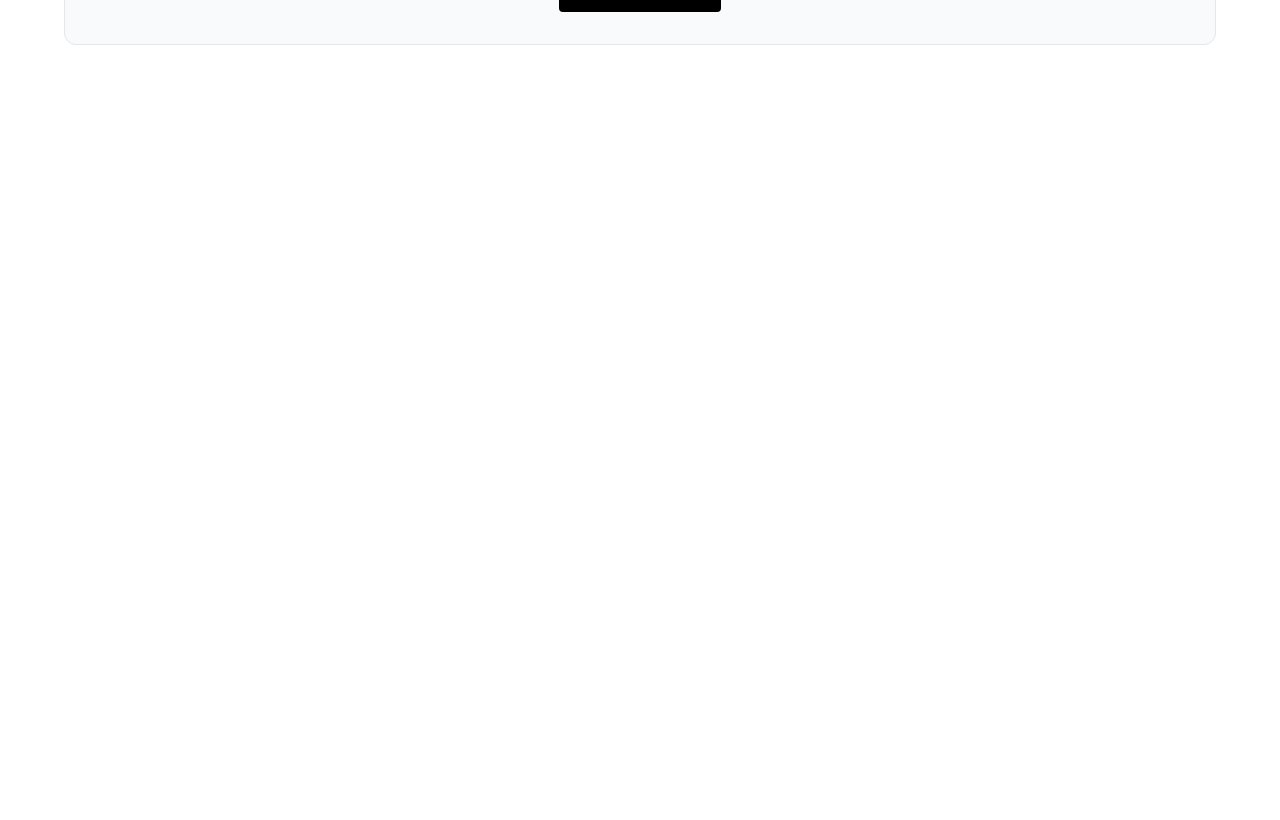
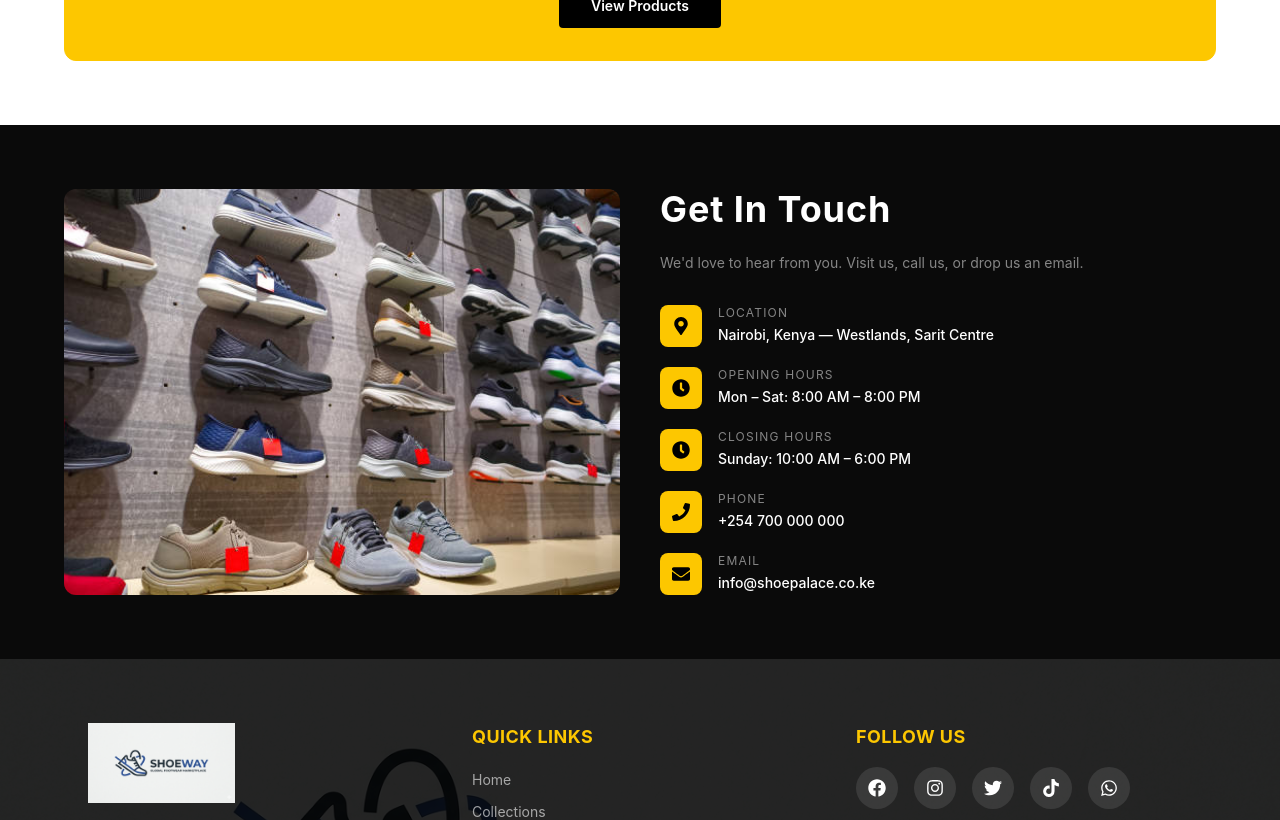
Before and after one commit to FrancisKarani14/shoepalace, a React (Vite) app: page / in a window 1280 px wide. Shown: the part 4240-5060 px from the top of the page. Before the commit the page ends 4349 px from the top, so only its background shows below. Built offline with nearby package versions, Linux system fonts and the light colour scheme.

Commit message:
creates the footer section

```diff
--- /dev/null
+++ b/src/components/ContactSection.jsx
@@ -0,0 +1,44 @@
+import { FaMapMarkerAlt, FaClock, FaPhone, FaEnvelope } from 'react-icons/fa'
+
+const details = [
+  { icon: FaMapMarkerAlt, label: 'Location', value: 'Nairobi, Kenya — Westlands, Sarit Centre' },
+  { icon: FaClock, label: 'Opening Hours', value: 'Mon – Sat: 8:00 AM – 8:00 PM' },
+  { icon: FaClock, label: 'Closing Hours', value: 'Sunday: 10:00 AM – 6:00 PM' },
+  { icon: FaPhone, label: 'Phone', value: '+254 700 000 000' },
+  { icon: FaEnvelope, label: 'Email', value: 'info@shoepalace.co.ke' },
+]
+
+export default function ContactSection() {
+  return (
+    <section className="bg-neutral-950 py-16 px-6">
+      <div className="max-w-6xl mx-auto flex flex-col md:flex-row gap-10 items-stretch">
+
+        {/* Image */}
+        <div className="flex-1 rounded-xl overflow-hidden">
+          <img src="/contact.png" alt="Contact" className="w-full h-full object-cover" />
+        </div>
+
+        {/* Details */}
+        <div className="flex-1 flex flex-col justify-center gap-6">
+          <h2 className="text-white text-4xl font-bold tracking-wide">Get In Touch</h2>
+          <p className="text-white/50 text-sm">We'd love to hear from you. Visit us, call us, or drop us an email.</p>
+
+          <div className="flex flex-col gap-5 mt-2">
+            {details.map(({ icon: Icon, label, value }) => (
+              <div key={label} className="flex items-start gap-4">
+                <div className="bg-yellow-400 p-3 rounded-lg flex-shrink-0">
+                  <Icon className="text-black text-lg" />
+                </div>
+                <div>
+                  <p className="text-white/50 text-xs uppercase tracking-widest">{label}</p>
+                  <p className="text-white font-medium text-sm mt-1">{value}</p>
+                </div>
+              </div>
+            ))}
+          </div>
+        </div>
+
+      </div>
+    </section>
+  )
+}
--- a/src/components/Footer.jsx
+++ b/src/components/Footer.jsx
@@ -0,0 +1,81 @@
+import { Link } from 'react-router-dom'
+import { FaFacebook, FaInstagram, FaTwitter, FaTiktok, FaWhatsapp } from 'react-icons/fa'
+
+const quickLinks = [
+  { label: 'Home', path: '/' },
+  { label: 'Collections', path: '/collections' },
+  { label: 'Men', path: '/collections/men' },
+  { label: 'Women', path: '/collections/women' },
+  { label: 'Unisex', path: '/collections/unisex' },
+  { label: 'Contact Us', path: '/contact' },
+]
+
+const socials = [
+  { icon: FaFacebook, href: '#', label: 'Facebook' },
+  { icon: FaInstagram, href: '#', label: 'Instagram' },
+  { icon: FaTwitter, href: '#', label: 'Twitter' },
+  { icon: FaTiktok, href: '#', label: 'TikTok' },
+  { icon: FaWhatsapp, href: '#', label: 'WhatsApp' },
+]
+
+export default function Footer() {
+  return (
+    <footer className="relative text-white">
+      {/* Background image with dark overlay */}
+      <div className="absolute inset-0 z-0">
+        <img src="/LOGO.png" alt="" className="w-full h-full object-cover" />
+        <div className="absolute inset-0 bg-black/85" />
+      </div>
+
+      <div className="relative z-10 max-w-6xl mx-auto px-6 py-16 grid grid-cols-1 md:grid-cols-3 gap-12">
+
+        {/* Brand */}
+        <div className="flex flex-col gap-4">
+          <img src="/LOGO.png" alt="Shoe Palace" className="h-20 object-contain w-fit" />
+          <p className="text-white/50 text-sm leading-relaxed">
+            Your global footwear marketplace. Authentic shoes, fast delivery, and easy WhatsApp ordering.
+          </p>
+        </div>
+
+        {/* Quick Links */}
+        <div className="flex flex-col gap-4">
+          <h4 className="text-yellow-400 font-bold text-lg tracking-wide uppercase">Quick Links</h4>
+          <ul className="flex flex-col gap-2">
+            {quickLinks.map(({ label, path }) => (
+              <li key={label}>
+                <Link to={path} className="text-white/60 text-sm hover:text-yellow-400 transition-colors duration-300">
+                  {label}
+                </Link>
+              </li>
+            ))}
+          </ul>
+        </div>
+
+        {/* Socials */}
+        <div className="flex flex-col gap-4">
+          <h4 className="text-yellow-400 font-bold text-lg tracking-wide uppercase">Follow Us</h4>
+          <div className="flex gap-4">
+            {socials.map(({ icon: Icon, href, label }) => (
+              <a
+                key={label}
+                href={href}
+                target="_blank"
+                rel="noreferrer"
+                aria-label={label}
+                className="bg-white/10 hover:bg-yellow-400 hover:text-black text-white p-3 rounded-full transition-colors duration-300"
+              >
+                <Icon className="text-lg" />
+              </a>
+            ))}
+          </div>
+        </div>
+
+      </div>
+
+      {/* Bottom bar */}
+      <div className="relative z-10 border-t border-white/10 py-4 text-center text-white/40 text-xs">
+        © {new Date().getFullYear()} Shoe Palace. All rights reserved.
+      </div>
+    </footer>
+  )
+}
--- a/src/components/Testimonials.jsx
+++ b/src/components/Testimonials.jsx
@@ -48,13 +48,13 @@ export default function Testimonials() {
       </div>
 
       {/* CTA Strip */}
-      <div className="mt-16 bg-gray-50 border border-gray-200 rounded-xl max-w-6xl mx-auto px-8 py-8 flex flex-col items-center gap-8">
+      <div className="mt-16 bg-yellow-400 border border-yellow-400 rounded-xl max-w-6xl mx-auto px-8 py-8 flex flex-col items-center gap-8">
         <div className="flex flex-col md:flex-row items-center justify-center gap-8 w-full">
           {cta.map(({ icon: Icon, title, desc }, i) => (
-            <div key={title} className="flex items-center gap-3">
-              {i !== 0 && <div className="hidden md:block w-px h-10 bg-gray-300" />}
-              <Icon className="text-2xl text-black flex-shrink-0" />
-              <div>
+            <div key={title} className="flex items-center gap-6">
+              {i !== 0 && <div className="hidden md:block w-px h-16 bg-gray-300" />}
+              <div className="flex flex-col items-center text-center gap-1">
+                <Icon className="text-2xl text-black" />
                 <p className="text-black font-bold text-sm">{title}</p>
                 <p className="text-gray-500 text-xs">{desc}</p>
               </div>
--- a/src/pages/LandingPage.jsx
+++ b/src/pages/LandingPage.jsx
@@ -4,6 +4,8 @@ import Latest from '../components/Latest'
 import Brands from '../components/Brands'
 import Trending from '../components/Trending'
 import Testimonials from '../components/Testimonials'
+import ContactSection from '../components/ContactSection'
+import Footer from '../components/Footer'
 
 export default function LandingPage() {
   return (
@@ -14,6 +16,8 @@ export default function LandingPage() {
       <Brands />
       <Trending />
       <Testimonials />
+      <ContactSection />
+      <Footer />
     </div>
   )
 }
```
Also changed, not shown: public/contact.png (added).
